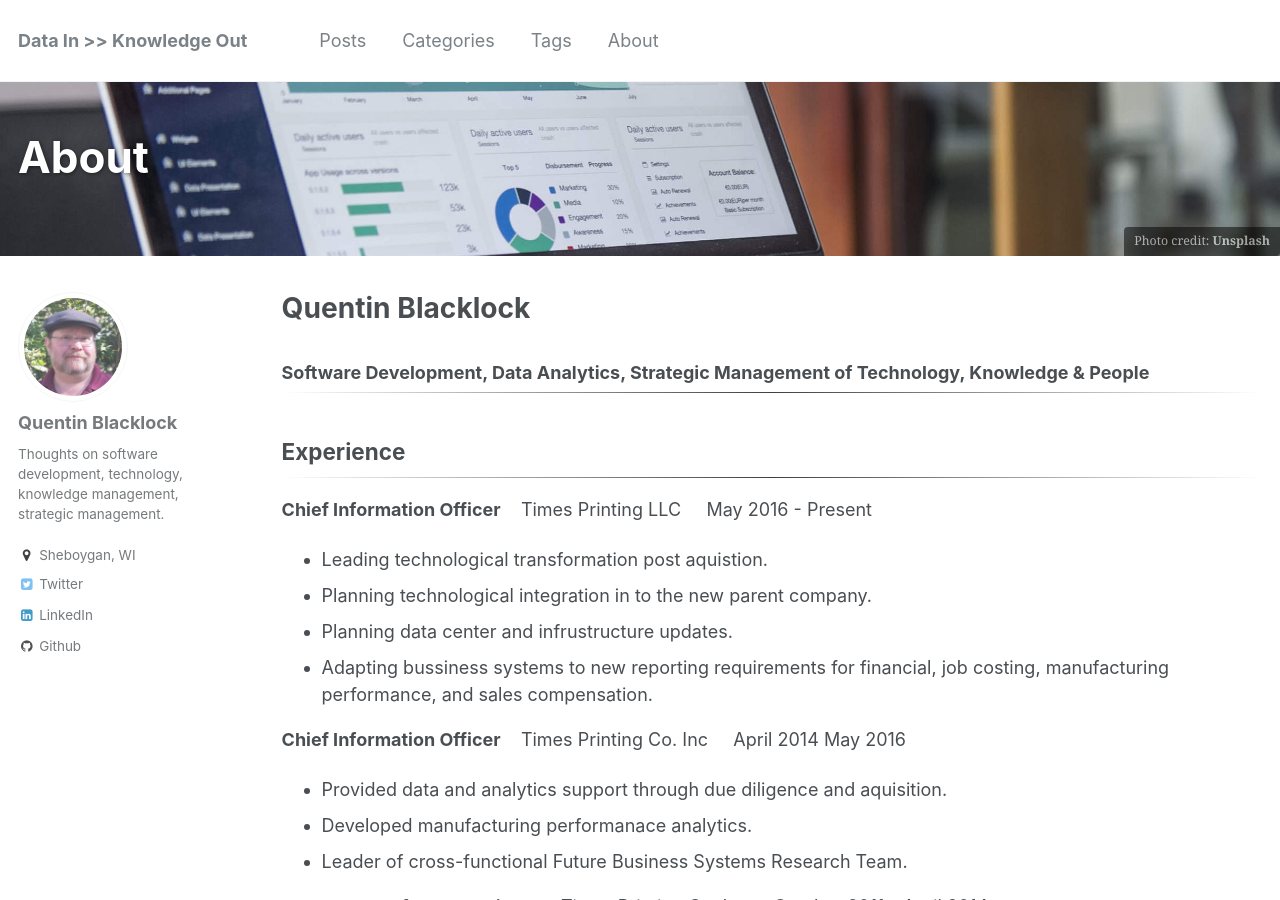
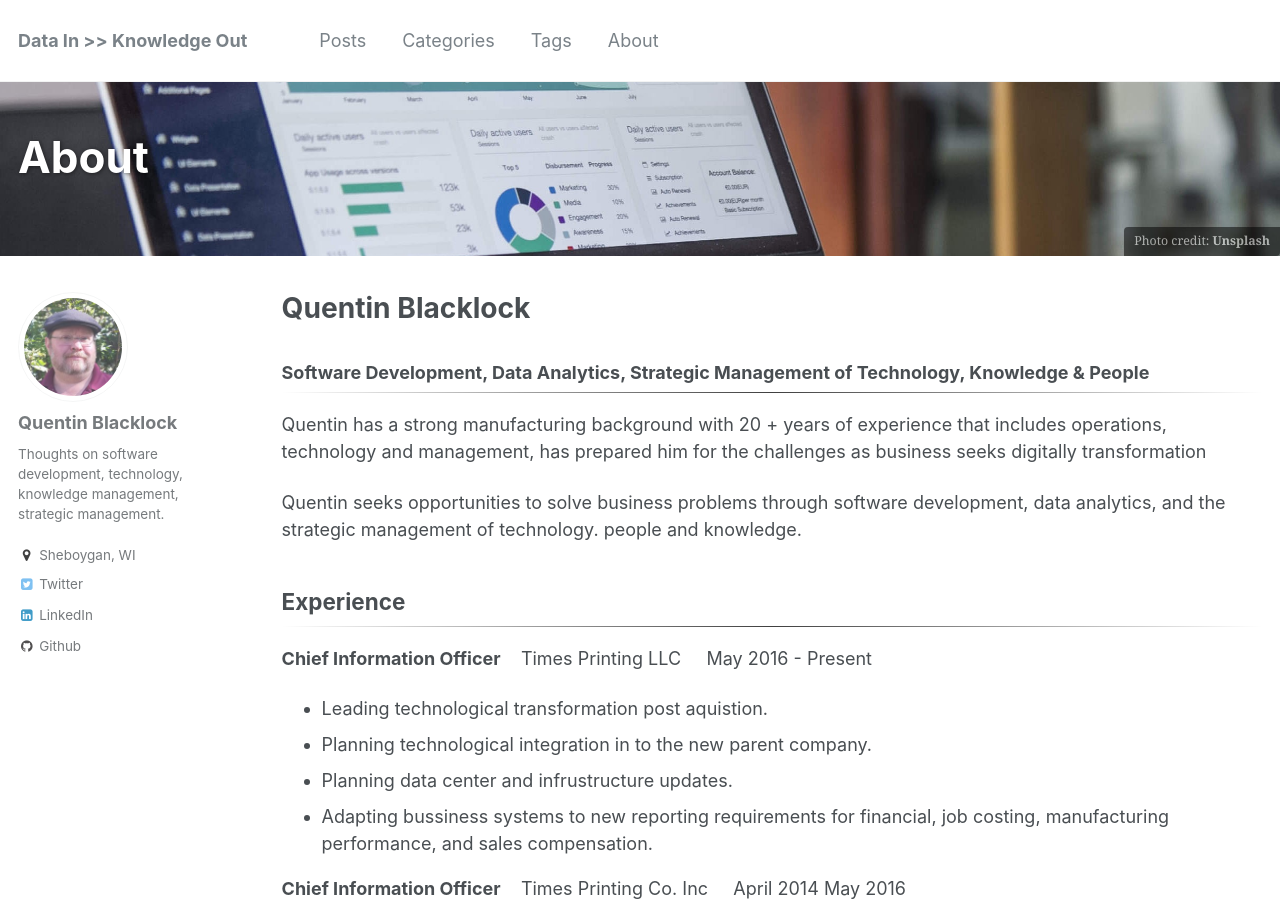
Before and after one commit to quentin-blacklock/quentin-blacklock.github.io, a Jekyll site: the page built from _pages/about.md, in a window 1280 px wide and 900 px high. Built offline with Jekyll 4.4.1, drawn with Linux system fonts in a browser that asks for light colours.

Commit message:
edit about

```diff
--- a/_pages/about.md
+++ b/_pages/about.md
@@ -12,6 +12,10 @@ author_profile: true
 
 ### Software Development, Data Analytics, Strategic Management of Technology, Knowledge & People
 _____
+
+Quentin has a strong manufacturing background with 20 + years of experience that includes operations, technology and management, has prepared him for the challenges as business seeks digitally transformation
+
+Quentin seeks opportunities to solve business problems through software development, data analytics, and the strategic management of technology. people and knowledge.
 
 ## Experience
 _____
@@ -85,5 +89,5 @@ ____
 
 ## Technical
 
-|Languages|Tools|Operating Systems|
+|**Languages**|**Tools**|**Operating Systems**|
 |C#|Visual Studio|Windows 8.1|
```
